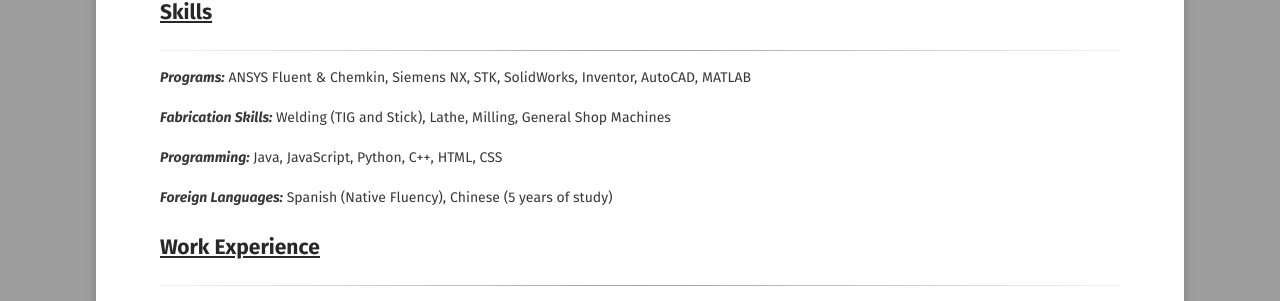
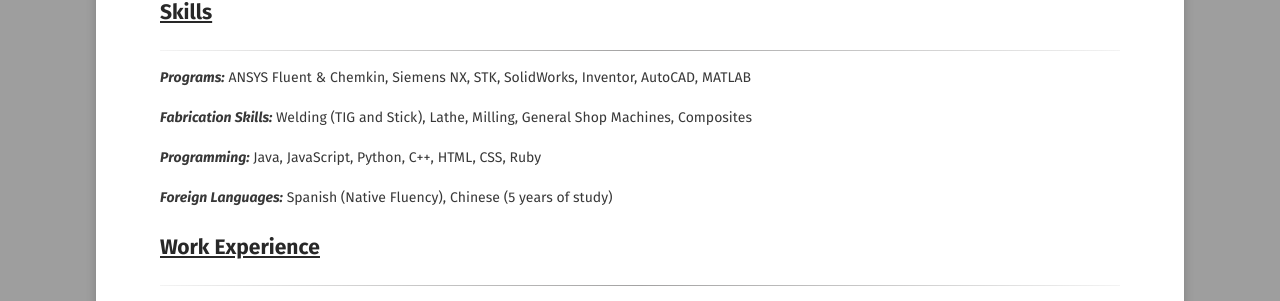
Before and after one commit to andanao/Personal-Site, a Jekyll site: the page built from resume/2018-02-10-resume.md, in a window 1280 px wide. Shown: the part 1317-1618 px from the top of the page. Built offline with Jekyll 4.4.1, drawn with Linux system fonts in a browser that asks for light colours; some web fonts are replaced.

Commit message:
fixed resume

```diff
--- a/resume/2018-02-10-resume.md
+++ b/resume/2018-02-10-resume.md
@@ -61,9 +61,9 @@ permalink: /resume/
 ---
 ___Programs:___ ANSYS Fluent & Chemkin, Siemens NX, STK, SolidWorks, Inventor, AutoCAD, MATLAB
 
-___Fabrication Skills:___ Welding (TIG and Stick), Lathe, Milling, General Shop Machines
+___Fabrication Skills:___ Welding (TIG and Stick), Lathe, Milling, General Shop Machines, Composites
 
-___Programming:___ Java, JavaScript, Python, C++, HTML, CSS
+___Programming:___ Java, JavaScript, Python, C++, HTML, CSS, Ruby
 
 ___Foreign Languages:___ Spanish (Native Fluency), Chinese (5 years of study)
 
@@ -77,4 +77,4 @@ ___Foreign Languages:___ Spanish (Native Fluency), Chinese (5 years of study)
 - Hired and trained new staff members to manage distribution and provide technical support to faculty and staff
 
 
-[Click Here for PDF version](/resume/A_Danao-Schroeder_resume.pdf)
+[Click Here for PDF version](/resume/A_Danao_Resume.pdf)
```
Also changed, not shown: 2 other files.
